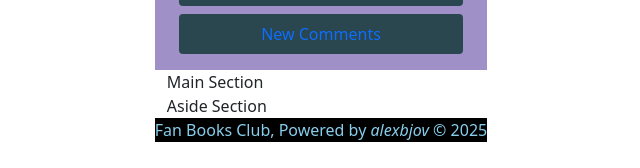
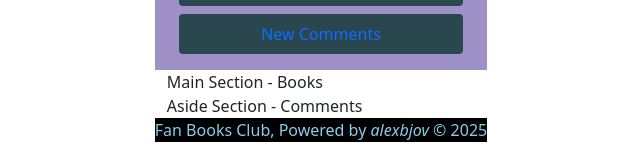
Before and after one commit to alexbjov/Angular-Project-2025, an Angular app: page / in a window 1280 px wide. Shown: the part 362-530 px from the top of the page, without its empty margins (319-959 px from the left). Built offline with nearby package versions, Linux system fonts and the light colour scheme.

Commit message:
Update layout of the app

```diff
--- a/src/app/app.html
+++ b/src/app/app.html
@@ -1,13 +1,11 @@
 <app-header></app-header>
 
 <div class="container">
-  <main>
-    <!-- <app-theme-board></app-theme-board> -->
-    Main Section
+  <main class="books">
+    Main Section - Books
   </main>
-  <aside>
-    Aside Section
-    <!-- <app-post-board></app-post-board> -->
+  <aside class="comments">
+    Aside Section - Comments
   </aside>
 </div>
 <router-outlet></router-outlet>
```
